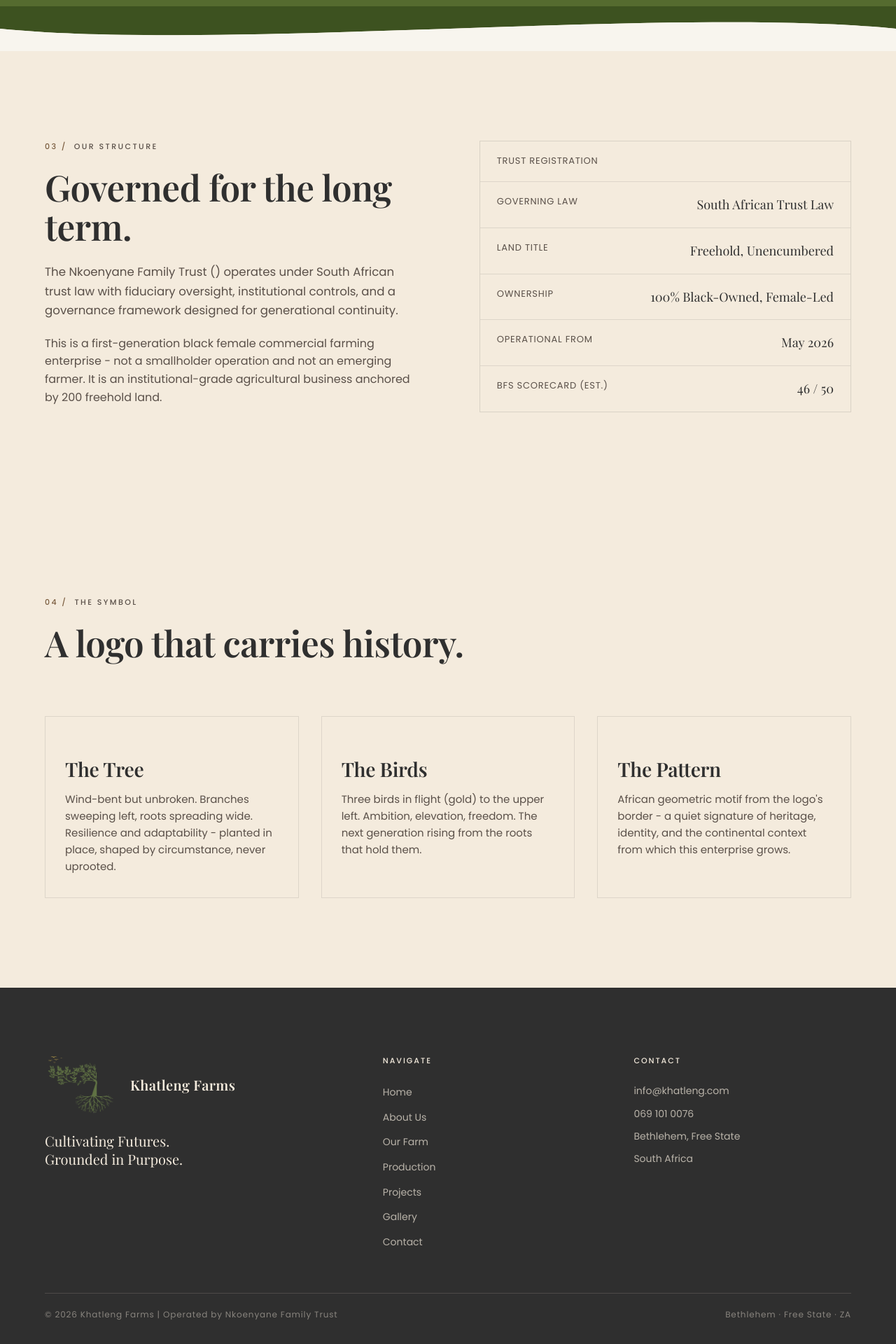
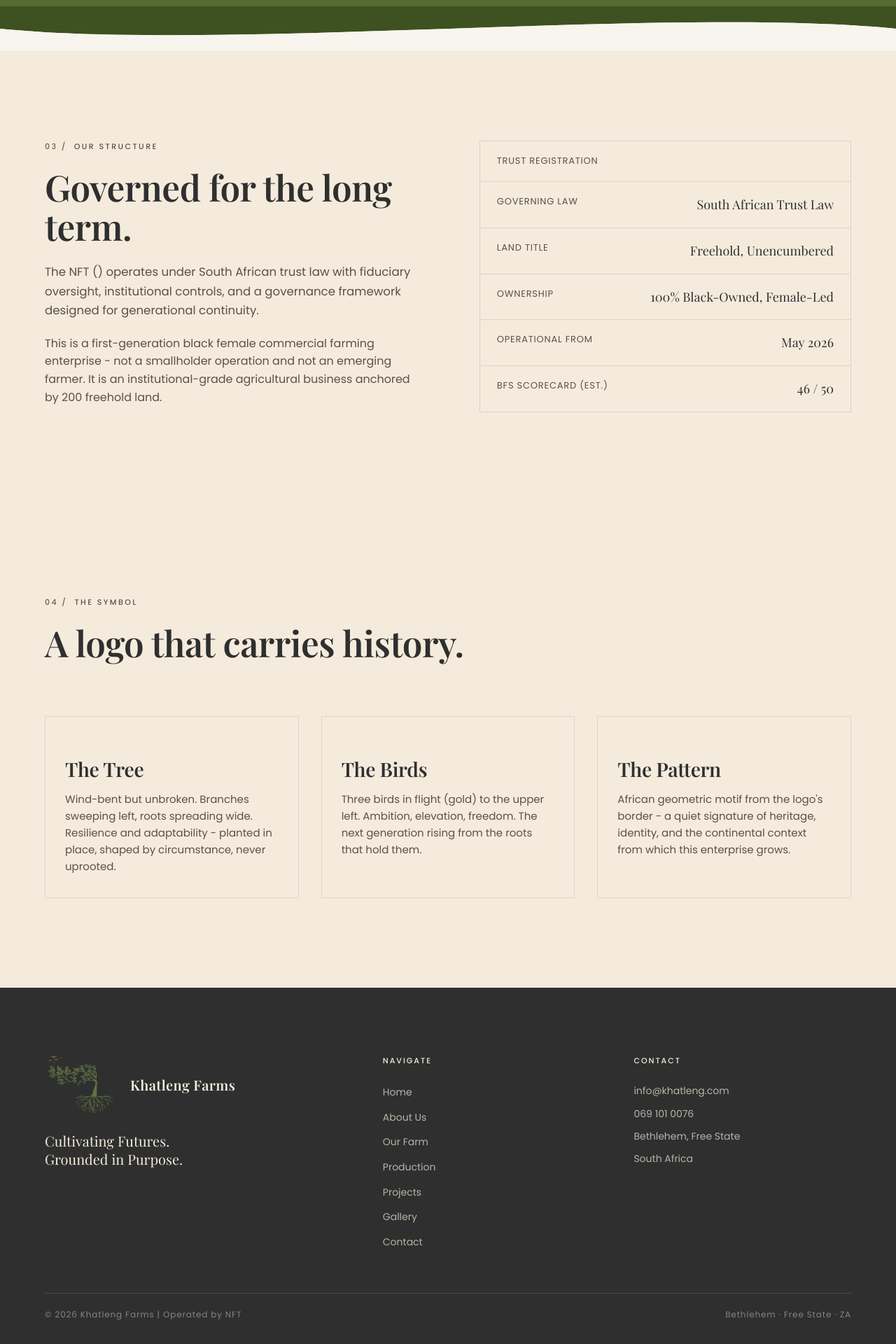
Before and after one commit to daniel-kuz/khatlengfarms, a Next.js app: page /our-story in a window 1280 px wide. Shown: the part 2139-4059 px from the top of the page at 70% size. Built offline with nearby package versions, Linux system fonts and the light colour scheme.

Commit message:
Replace Nkoenyane Family Trust with NFT across all pages
Co-Authored-By: Claude Sonnet 4.6 <noreply@anthropic.com>

```diff
--- a/src/app/contact/page.tsx
+++ b/src/app/contact/page.tsx
@@ -182,7 +182,7 @@ function ContactDetails() {
         </div>
       </div>
       <p style={{ marginTop: 24, fontSize: 12, color: 'var(--color-ink-mute)', lineHeight: 1.6 }}>
-        Operated by Nkoenyane Family Trust trading as Khatleng Farms.
+        Operated by NFT trading as Khatleng Farms.
       </p>
     </div>
   );
--- a/src/app/governance/page.tsx
+++ b/src/app/governance/page.tsx
@@ -7,8 +7,8 @@ import Divider from '@/components/ui/Divider';
 import ImagePlaceholder from '@/components/ui/ImagePlaceholder';
 
 export const metadata: Metadata = {
-  title: 'Governance | The Nkoenyane Family Trust',
-  description: 'Leadership, stewardship and governance at the Nkoenyane Family Trust. A trust built for generational continuity, institutional accountability, and long-term impact.',
+  title: 'Governance | The NFT',
+  description: 'Leadership, stewardship and governance at the NFT. A trust built for generational continuity, institutional accountability, and long-term impact.',
 };
 
 export default function GovernancePage() {
--- a/src/app/invest/page.tsx
+++ b/src/app/invest/page.tsx
@@ -7,7 +7,7 @@ import Btn from '@/components/ui/Btn';
 import Divider from '@/components/ui/Divider';
 
 export const metadata: Metadata = {
-  title: 'Invest | The Nkoenyane Family Trust',
+  title: 'Invest | The NFT',
   description: 'A de-risked agricultural investment opportunity. Freehold land, four income streams, strong projected revenue. BFS scorecard 46/50.',
 };
 
--- a/src/app/layout.tsx
+++ b/src/app/layout.tsx
@@ -42,14 +42,14 @@ const structuredData = {
       "@type": "Organization",
       "@id": "https://www.khatlengfarms.co.za/#org",
       name: "Khatleng Farms",
-      alternateName: "Nkoenyane Family Trust trading as Khatleng Farms",
+      alternateName: "NFT trading as Khatleng Farms",
       url: "https://www.khatlengfarms.co.za",
       email: "info@khatleng.com",
       telephone: "+27691010076",
       description:
         "A commercial agricultural enterprise in Bethlehem, Free State — producing grain, livestock and fresh vegetables from our Free State farmland.",
       foundingDate: "2000",
-      legalName: "Nkoenyane Family Trust",
+      legalName: "NFT",
     },
     {
       "@type": "LocalBusiness",
--- a/src/app/our-products/page.tsx
+++ b/src/app/our-products/page.tsx
@@ -8,7 +8,7 @@ import Divider from '@/components/ui/Divider';
 import ImagePlaceholder from '@/components/ui/ImagePlaceholder';
 
 export const metadata: Metadata = {
-  title: 'Our Products | The Nkoenyane Family Trust',
+  title: 'Our Products | The NFT',
   description: 'Four income streams from Khatleng Farms  -  dryland crops, tunnel vegetables, commercial livestock, and beef stud programme.',
 };
 
--- a/src/app/our-story/page.tsx
+++ b/src/app/our-story/page.tsx
@@ -8,8 +8,8 @@ import Divider from '@/components/ui/Divider';
 import ImagePlaceholder from '@/components/ui/ImagePlaceholder';
 
 export const metadata: Metadata = {
-  title: 'Our Story | The Nkoenyane Family Trust',
-  description: 'The Nkoenyane Family Trust — farming in the Free State since 2000, with a long-standing commitment to sustainable agriculture.',
+  title: 'Our Story | The NFT',
+  description: 'The NFT — farming in the Free State since 2000, with a long-standing commitment to sustainable agriculture.',
 };
 
 export default function OurStoryPage() {
@@ -140,7 +140,7 @@ function StructureSection() {
             <SectionLabel number="03" label="Our Structure" />
             <h2 style={{ marginBottom: 24 }}>Governed for the long term.</h2>
             <p className="lede" style={{ marginBottom: 20 }}>
-              The Nkoenyane Family Trust () operates under South African trust law with fiduciary
+              The NFT () operates under South African trust law with fiduciary
               oversight, institutional controls, and a governance framework designed for generational continuity.
             </p>
             <p style={{ color: 'var(--color-ink-mute)' }}>
--- a/src/app/the-farm/page.tsx
+++ b/src/app/the-farm/page.tsx
@@ -7,7 +7,7 @@ import Divider from '@/components/ui/Divider';
 import ImagePlaceholder from '@/components/ui/ImagePlaceholder';
 
 export const metadata: Metadata = {
-  title: 'Khatleng Farms | The Nkoenyane Family Trust',
+  title: 'Khatleng Farms | The NFT',
   description: 'Freehold agricultural land in Bethlehem, Free State. Dryland crops, tunnel vegetables, livestock, and beef stud operations.',
 };
 
--- a/src/components/layout/Footer.tsx
+++ b/src/components/layout/Footer.tsx
@@ -92,7 +92,7 @@ export default function Footer() {
           fontSize: 12, color: 'rgba(244,235,221,0.45)', letterSpacing: '0.07em',
         }}
       >
-        <span>© 2026 Khatleng Farms | Operated by Nkoenyane Family Trust</span>
+        <span>© 2026 Khatleng Farms | Operated by NFT</span>
         <span>Bethlehem · Free State · ZA</span>
       </div>
 
```
